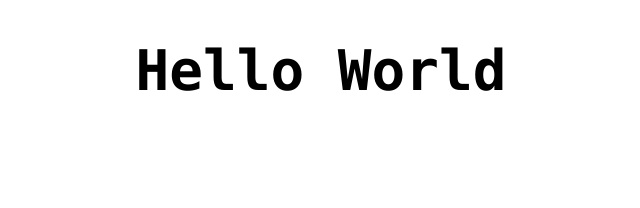
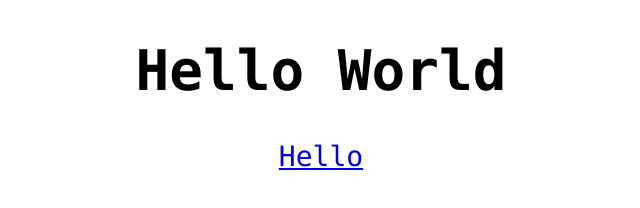
Before and after one commit to erru227/25_2, a website: page public/index.html in a window 1280 px wide. Shown: the whole page, without its empty margins (319-959 px from the left). Drawn offline with Linux system fonts and the light colour scheme.

Commit message:
Update index.html testing links

```diff
--- a/public/index.html
+++ b/public/index.html
@@ -6,5 +6,7 @@
 </head>
 <body>
     <h1>Hello World</h1>
+
+    <a href="/hello">Hello</a><br>
 </body>
 </html>
```
